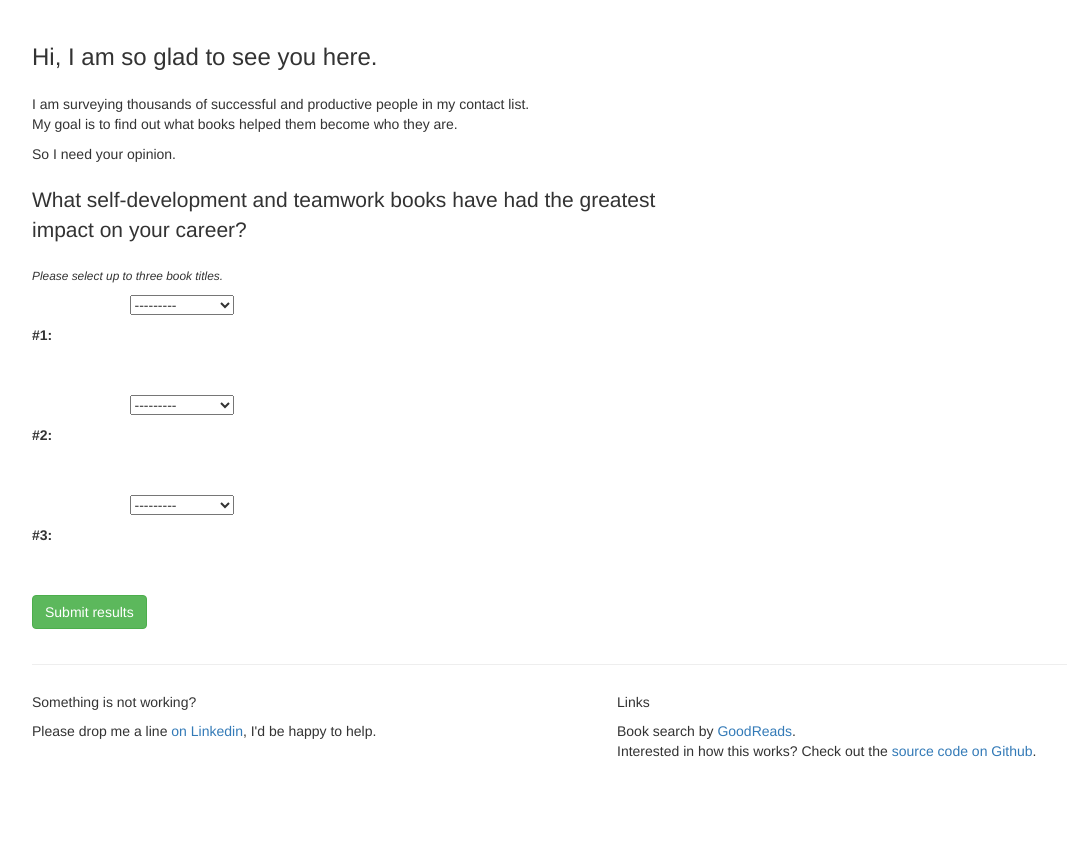
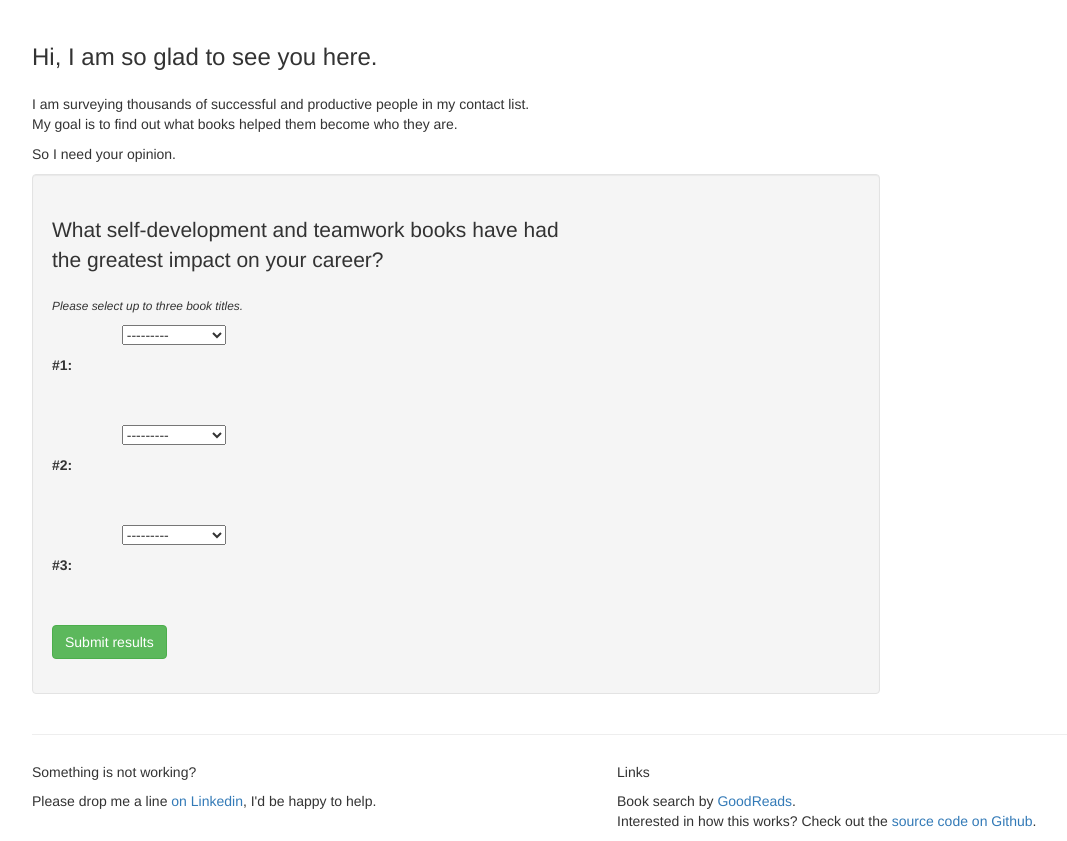
Before and after one commit to alexmorozov/books, a Django app: page /survey/1 in a window 1280 px wide. Shown: the part 53-894 px from the top of the page, without its empty margins (38-1105 px from the left). Before the commit the page ends 810 px from the top, so only its background shows below. Run offline with Django 3.2, Linux system fonts and the light colour scheme; tables that the repository leaves empty hold one stand-in row (values such as "Sample post"); some libraries are stand-ins or nearby versions.

Commit message:
Emphasized the form.

```diff
--- a/career_books/apps/survey/templates/survey/form.html
+++ b/career_books/apps/survey/templates/survey/form.html
@@ -14,18 +14,20 @@
             <p>
                 So I need your opinion.
             </p>
+        </div>
+    </div>
+    <div class="row">
+        <div class="col-lg-9">
+            <div class="well">
                 <p class="lead spacer">
-                What self-development and teamwork books have had the greatest impact on your career?</br>
+                    What self-development and teamwork books have had <br/>
+                    the greatest impact on your career?</br>
                 </p>
                 <p>
                     <small>
                         <em>Please select up to three book titles.</em>
                     </small>
                 </p>
-        </div>
-    </div>
-    <div class="row">
-        <div class="col-lg-12">
                 <form class="form-horizontal" action="" method="post">
                     {% csrf_token %}
                     <div class="form-group">
@@ -60,6 +62,7 @@
                 </form>
             </div>
         </div>
+    </div>
 {% endblock %}
 
 {% block extra-styles %}
```
Lines whose indentation alone changed are shown as unchanged.
